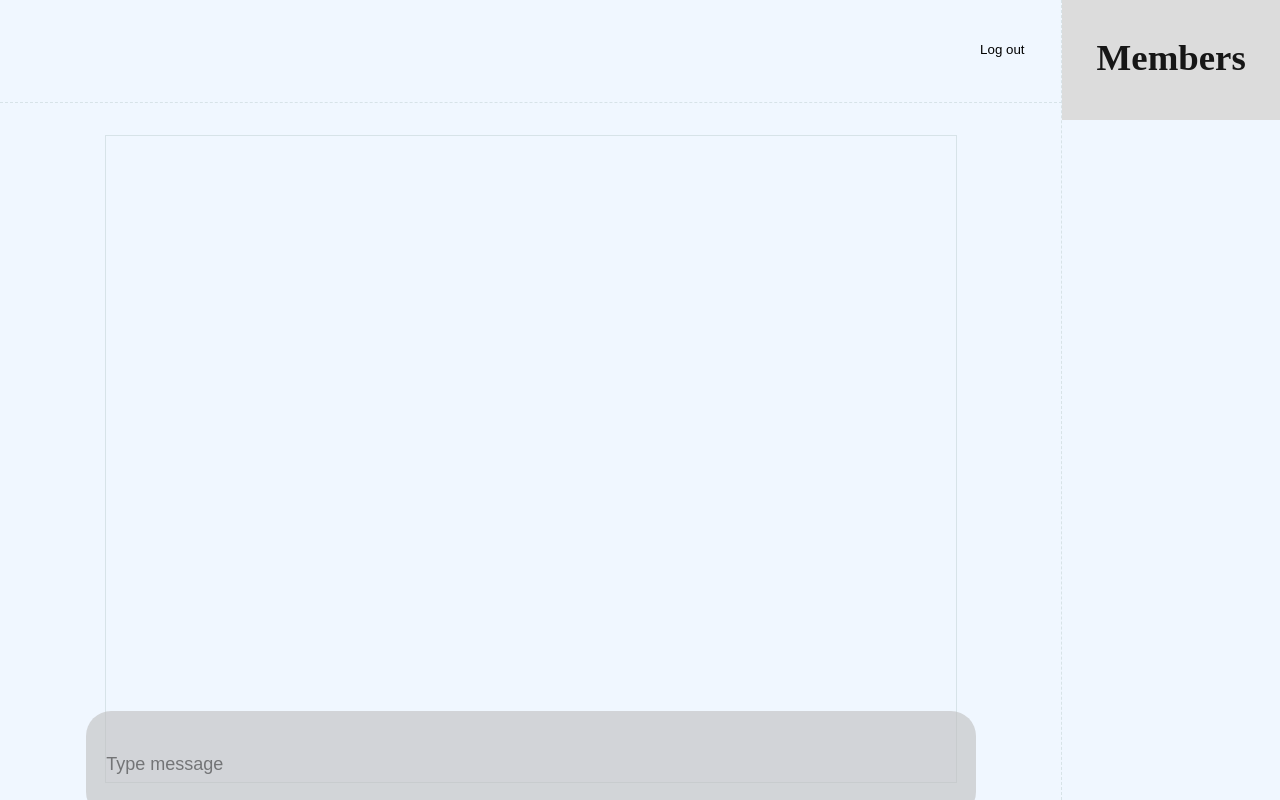
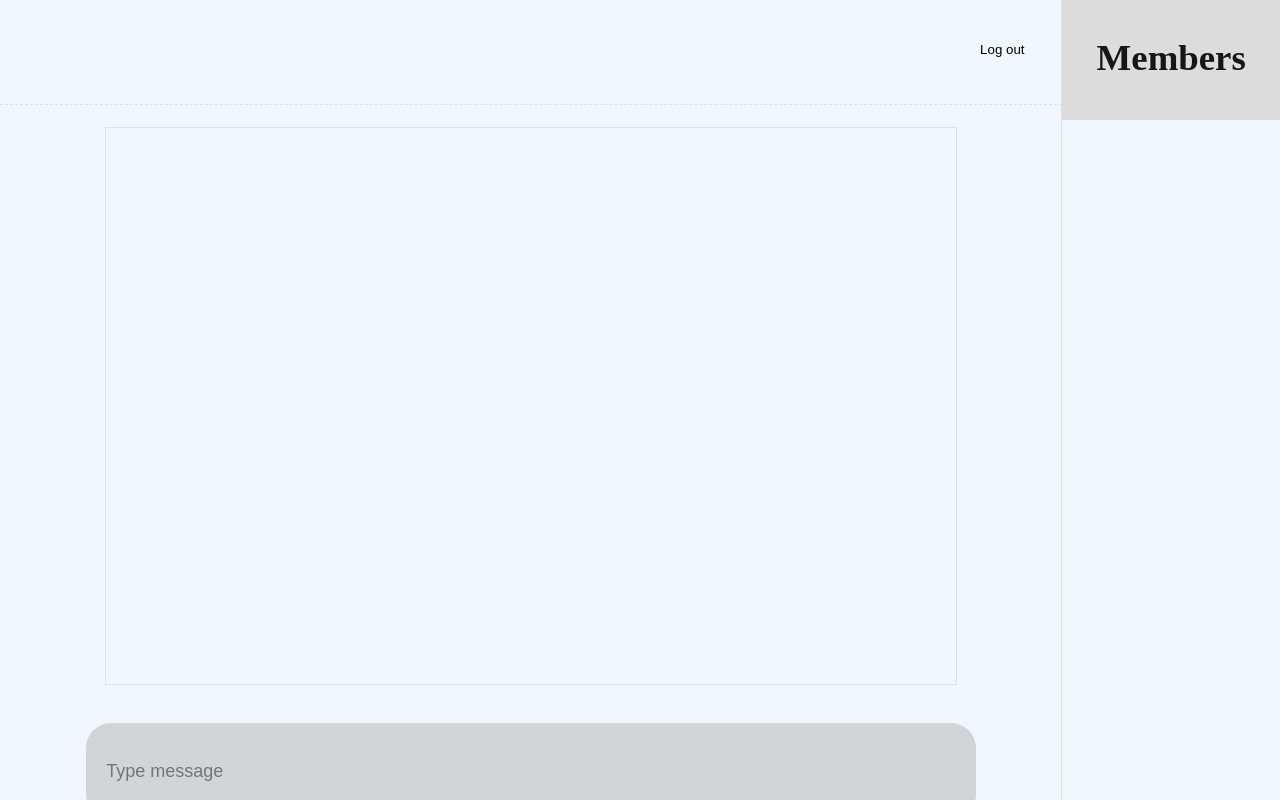
Before and after one commit to chesskuo/web-project, a PHP site: page /chat.html in a window 1280 px wide. Run offline with PHP 8.4, Linux system fonts and the light colour scheme; some libraries are stand-ins or nearby versions.

Commit message:
Update chatroom.css

```diff
--- a/public/chatroom.css
+++ b/public/chatroom.css
@@ -39,7 +39,7 @@ html, body {
 
 .chatarea{
   width: 83%;
-  height: 85%;
+  height: 87%;
   position: fixed;
   top:0;
   left: 0;
@@ -49,11 +49,11 @@ html, body {
   color:black;
   display:block;
   margin: 0 auto;
+  margin-bottom: 3%;
   border:1px solid;
   border-color:#d7e3e8;
   width:80%;
   height:80%;
-  height:95%;
   resize:none;
   font-family:Courier;
   overflow-y:auto;
@@ -62,7 +62,6 @@ html, body {
   font-weight: 800;
   padding: 0;
   margin-top:2%;
-  margin-top:3%;
 }
 .chatbox__user-list {
   width: 17%;
@@ -73,7 +72,6 @@ html, body {
   border:0;
   border-left-width: 1px;
   border-style: solid;
-  border-style: dashed;
   border-color: #d7e3e7;
 }
 .chatbox__user-list-top {
@@ -105,7 +103,7 @@ html, body {
   text-align: center;
   color: black;
   width:83%;
-  height:15%;
+  height:13%;
 }
 .chatbox_forinput input {
   background-color:rgba(190 ,190 ,190,0.6);
@@ -148,3 +146,4 @@ textarea:focus{
 }
 input:focus{
   outline: none;
+}
```
